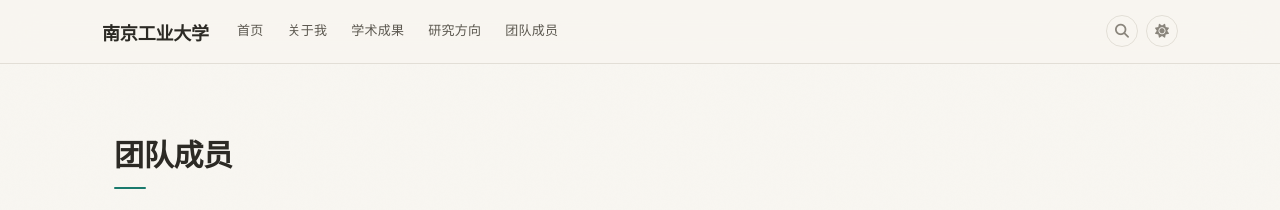
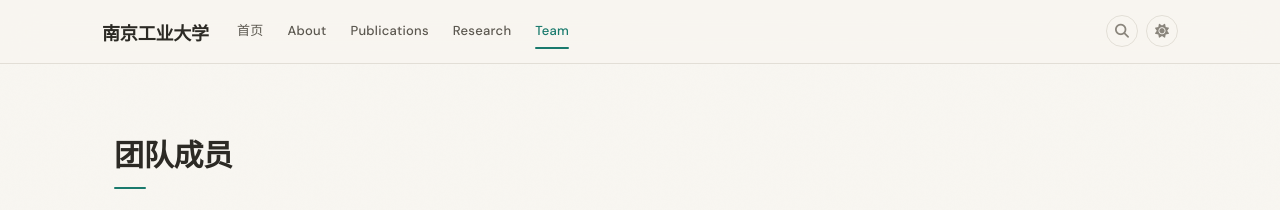
Before and after one commit to jinyanc08-lgtm/yinshi-lab, a Jekyll site: the page built from _pages/team.md, in a window 1280 px wide. Shown: the top 210 px of the page. Built offline with Jekyll 4.4.1, drawn with Linux system fonts in a browser that asks for light colours; a style sheet for code colours, icons or effects is not loaded.

Commit message:
Update website content

```diff
--- a/_config.yml
+++ b/_config.yml
@@ -38,10 +38,10 @@ analytics:
 # STEP 4: Choose Your Pages (comment out any you don't need)
 # ============================================================
 nav_pages:
-  - name: 关于我
-  - name: 学术成果
-  - name: 研究方向
-  - name: 团队成员
+  - name: About
+  - name: publications
+  - name: research
+  - name: team
 
 # ============================================================
 # Advanced Settings (you probably don't need to change these)
```
Also changed, not shown: _pages/about.md (+1 -1 lines), _pages/publications.md (+1 -1 lines), _pages/research.md (+1 -1 lines), _pages/team.md (+1 -1 lines), 2 other files.
